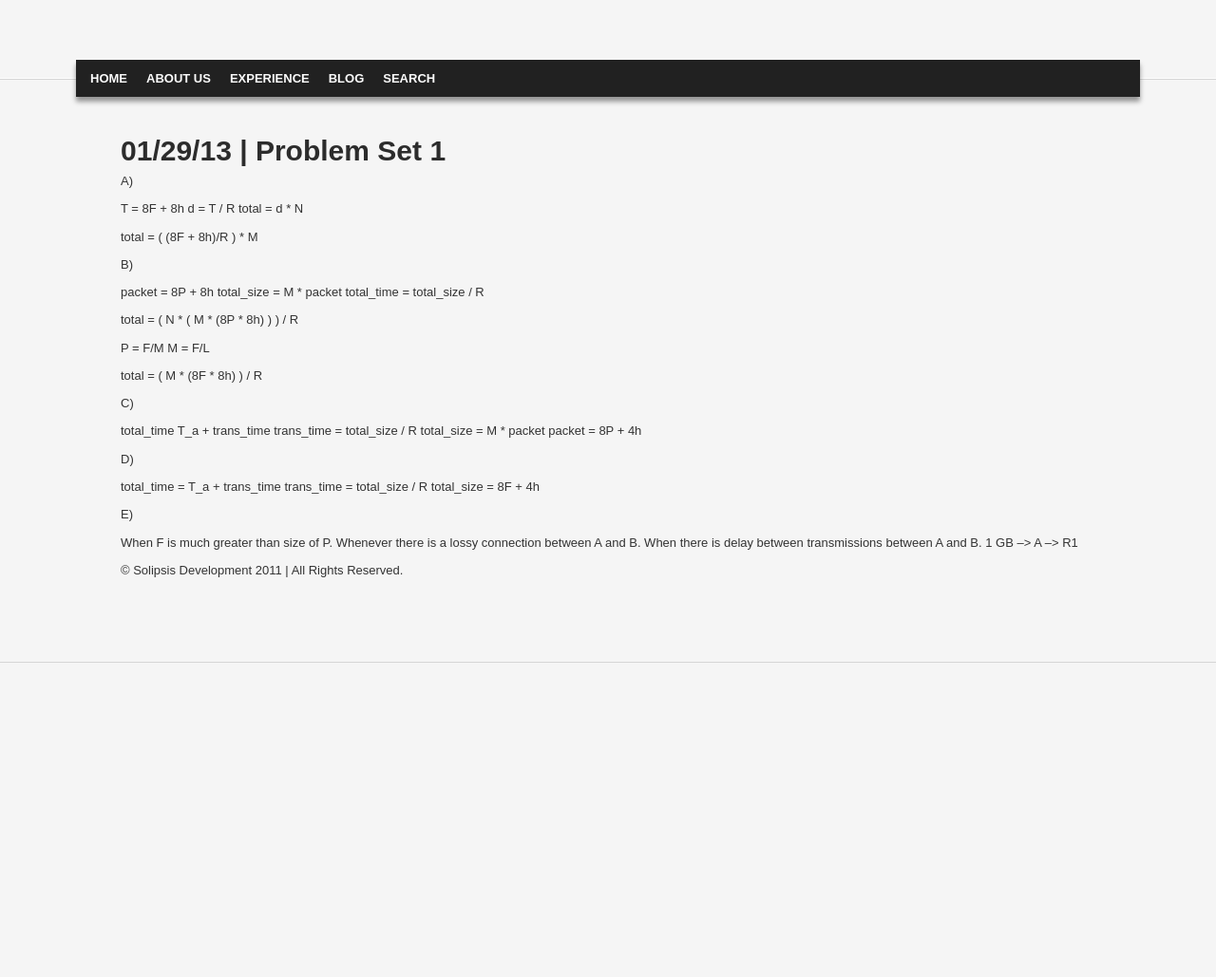
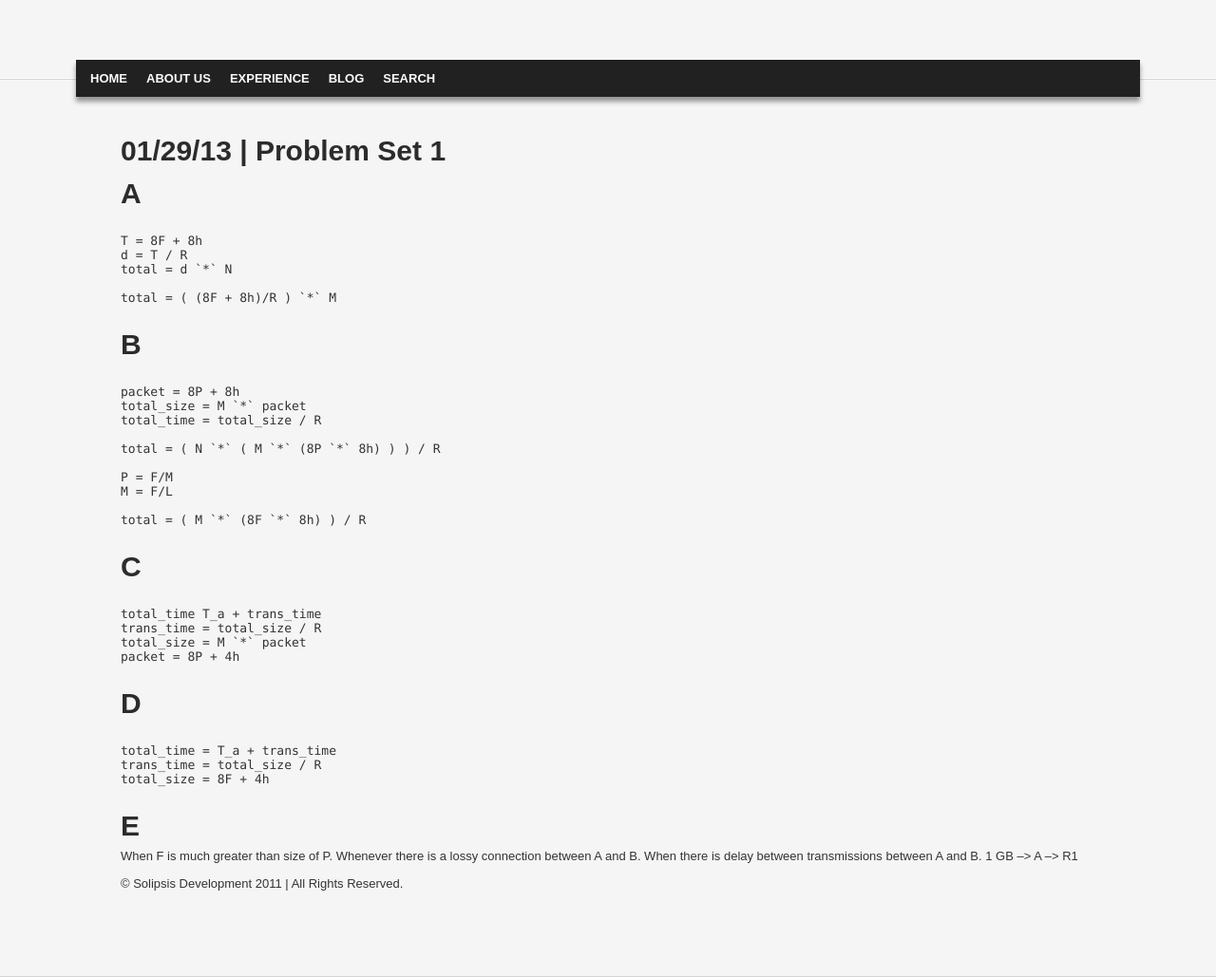
Before and after one commit to berkona/berkona.github.com, a Jekyll site: the page built from notes/comp431/_posts/2013-01-29-Problem-Set-1.md, in a window 1280 px wide. Shown: the whole page at 95% size. Built offline with Jekyll 4.4.1, drawn with Linux system fonts in a browser that asks for light colours; Markdown is read by kramdown in place of the engine named in the settings; before the commit the page ends 900 px from its top, so only the background shows below that.

Commit message:
Fixed compile issues

```diff
--- a/notes/comp431/_posts/2013-01-29-Problem-Set-1.md
+++ b/notes/comp431/_posts/2013-01-29-Problem-Set-1.md
@@ -4,41 +4,49 @@ date: January 29 2013 11:00
 layout: note
 ---
 
-A)
+# A #
 
-T = 8F + 8h
-d = T / R
-total = d * N
 
-total = ( (8F + 8h)/R ) * M
+	T = 8F + 8h
+	d = T / R
+	total = d `*` N
 
-B)
+	total = ( (8F + 8h)/R ) `*` M
 
-packet = 8P + 8h
-total_size = M * packet
-total_time = total_size / R
 
-total = ( N * ( M * (8P * 8h) ) ) / R
+# B #
 
-P = F/M
-M = F/L
 
-total = ( M * (8F * 8h) ) / R
+	packet = 8P + 8h
+	total_size = M `*` packet
+	total_time = total_size / R
 
-C)
+	total = ( N `*` ( M `*` (8P `*` 8h) ) ) / R
 
-total_time T_a + trans_time
-trans_time = total_size / R
-total_size = M * packet
-packet = 8P + 4h
+	P = F/M
+	M = F/L
 
-D)
+	total = ( M `*` (8F `*` 8h) ) / R
 
-total_time = T_a + trans_time
-trans_time = total_size / R
-total_size = 8F + 4h
 
-E)
+# C #
+
+
+	total_time T_a + trans_time
+	trans_time = total_size / R
+	total_size = M `*` packet
+	packet = 8P + 4h
+
+
+# D #
+
+
+	total_time = T_a + trans_time
+	trans_time = total_size / R
+	total_size = 8F + 4h
+
+# E #
+
 
 When F is much greater than size of P.  Whenever there is a lossy connection between A and B.  When there is delay between transmissions between A and B.
 1 GB --> A --> R1
```
Also changed, not shown: notes/astr102/_posts/2013-02-28-Neutron-Stars-and-Other-end-points.md (+1 -1 lines), notes/comp431/_posts/2013-01-22-Switching.md (+2 -2 lines), notes/comp431/_posts/2013-01-31-Problem-Set-2.md (+21 -15 lines), notes/comp431/_posts/2013-02-14-HTTP-Protocol.md (+15 -14 lines), notes/comp431/_posts/2013-02-28-Multiplexing,-Error-Dectection,-&-UDP.md (deleted, +0 -5 lines), notes/comp431/index.html (deleted, +0 -9 lines).
